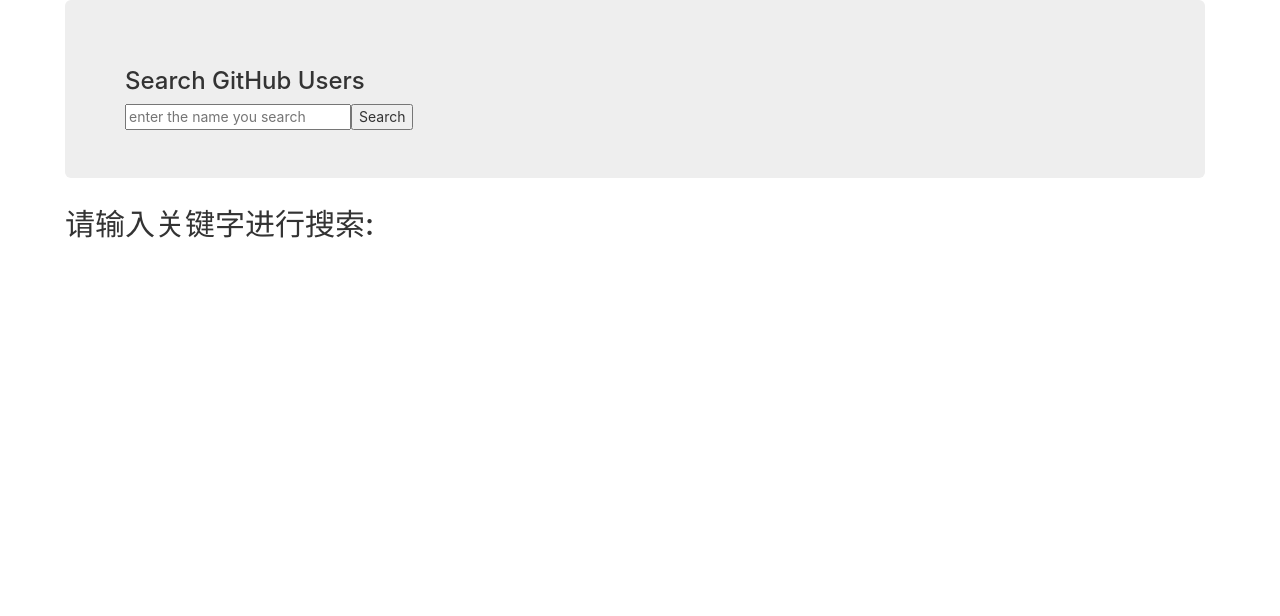
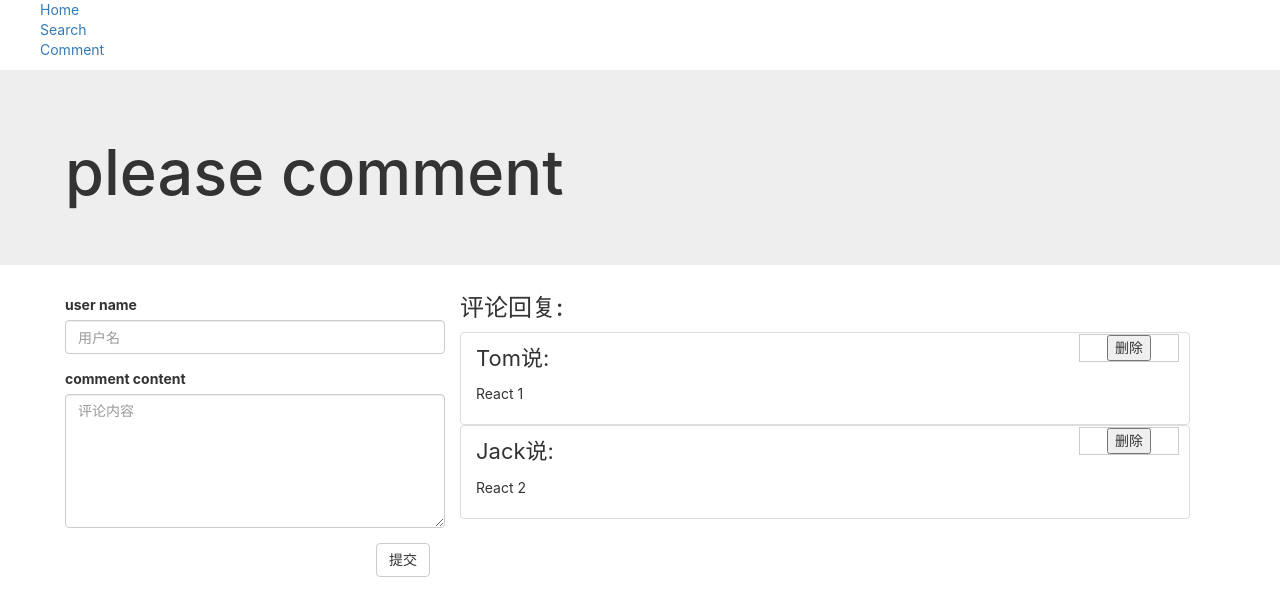
Before and after one commit to luochunhai/react_shipingjiaocheng_wangyi, a React (Create React App) app in the folder react_app/: page /comment in a window 1280 px wide. Shown: the top 616 px of the page. Built offline with nearby package versions, Linux system fonts and the light colour scheme.

Commit message:
react router:

```diff
--- a/react_app/package.json
+++ b/react_app/package.json
@@ -8,6 +8,8 @@
     "@testing-library/user-event": "^12.1.10",
     "react": "^17.0.1",
     "react-dom": "^17.0.1",
+    "react-router": "^5.2.0",
+    "react-router-dom": "^5.2.0",
     "react-scripts": "4.0.1",
     "web-vitals": "^0.2.4"
   },
--- a/react_app/src/App.jsx
+++ b/react_app/src/App.jsx
@@ -1,15 +1,40 @@
 import * as React from "react";
 import SearchApp from "./component/search/SearchApp";
+import CommentApp from "./component/comment/app/CommentApp";
+import { BrowserRouter as Router, Route, Link, Switch } from "react-router-dom";
 
 class App extends React.Component {
     render() {
         return (
-            <div>
-                <SearchApp/>
-            </div>
-        )
+            <Router>
+                <div>
+                    <nav>
+                        <ul>
+                            <li>
+                                <Link to="/">Home</Link>
+                            </li>
+                            <li>
+                                <Link to="/search">Search</Link>
+                            </li>
+                            <li>
+                                <Link to="/comment">Comment</Link>
+                            </li>
+                        </ul>
+                    </nav>
+                    <Switch>
+                        <Route path="/search">
+                            <SearchApp />
+                        </Route>
+                        <Route path="/comment">
+                            <CommentApp />
+                        </Route>
+                        <Route path="/">
+                        </Route>
+                    </Switch>
+                </div>
+            </Router>
+        );
     }
 
 }
-
 export default App;
--- a/react_app/src/component/comment/app/CommentApp.jsx
+++ b/react_app/src/component/comment/app/CommentApp.jsx
@@ -1,7 +1,7 @@
 import './App.css';
 import * as React from "react";
-import CommentAdd from "../comment/comment-add/CommentAdd";
-import CommentList from "../comment/comment-list/CommentList";
+import CommentAdd from "../comment-add/CommentAdd";
+import CommentList from "../comment-list/CommentList";
 
 class CommentApp extends React.Component {
 
--- a/react_app/src/index.js
+++ b/react_app/src/index.js
@@ -3,10 +3,14 @@ import ReactDOM from 'react-dom';
 import './index.css';
 import App from './App';
 import reportWebVitals from './reportWebVitals';
+import {BrowserRouter} from 'react-router-dom';
 
 ReactDOM.render(
   <React.StrictMode>
-    <App />
+    <BrowserRouter>
+      <App />
+    </BrowserRouter>
+
   </React.StrictMode>,
   document.getElementById('root')
 );
```
Also changed, not shown: 2 other files (tests, documents, lock files or other folders).
